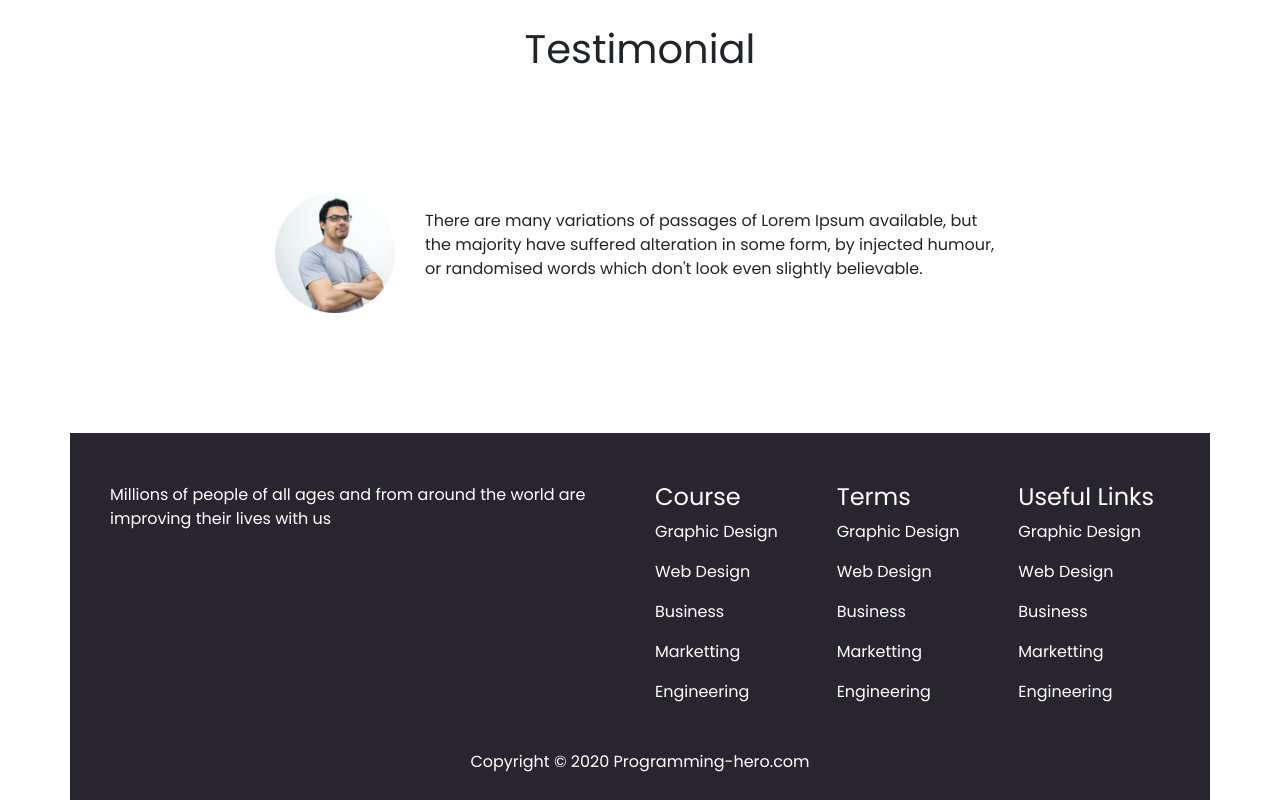
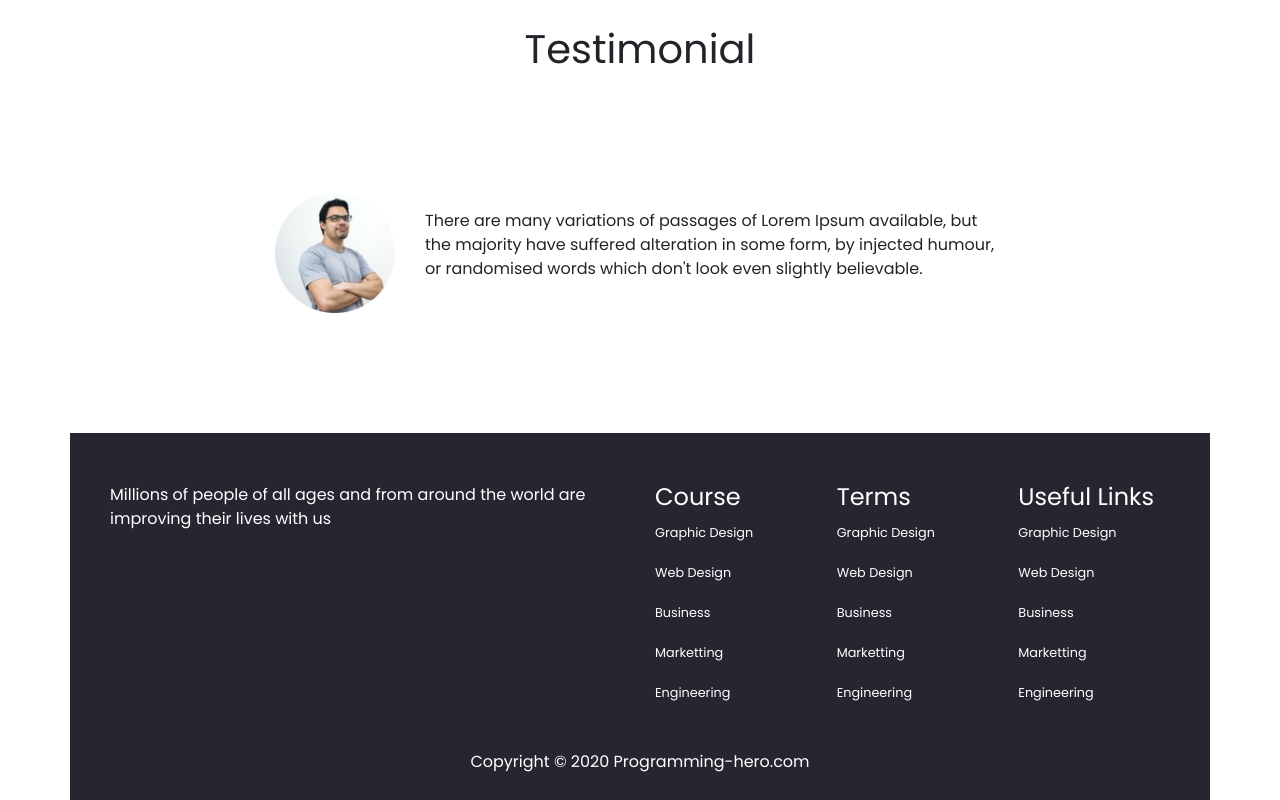
Before and after one commit to mahmuduhasan/e-school, a plain HTML site: page index.html in a window 1280 px wide. Shown: the part 1726-2526 px from the top of the page. Drawn offline with nearby package versions, Linux system fonts and the light colour scheme.

Commit message:
Update index.html

```diff
--- a/index.html
+++ b/index.html
@@ -158,27 +158,27 @@
             </div>
             <div class="col-md-2">
                 <h4>Course</h4>
-                <p>Graphic Design</p>
-                <p>Web Design</p>
-                <p>Business</p>
-                <p>Marketting</p>
-                <p>Engineering</p>
+                <p><small>Graphic Design</small></p>
+                <p><small>Web Design</small></p>
+                <p><small>Business</small></p>
+                <p><small>Marketting</small></p>
+                <p><small>Engineering</small></p>
             </div>
             <div class="col-md-2">
                 <h4>Terms</h4>
-                <p>Graphic Design</p>
-                <p>Web Design</p>
-                <p>Business</p>
-                <p>Marketting</p>
-                <p>Engineering</p>
+                <p><small>Graphic Design</small></p>
+                <p><small>Web Design</small></p>
+                <p><small>Business</small></p>
+                <p><small>Marketting</small></p>
+                <p><small>Engineering</small></p>
             </div>
             <div class="col-md-2">
                 <h4>Useful Links</h4>
-                <p>Graphic Design</p>
-                <p>Web Design</p>
-                <p>Business</p>
-                <p>Marketting</p>
-                <p>Engineering</p>
+                <p><small>Graphic Design</small></p>
+                <p><small>Web Design</small></p>
+                <p><small>Business</small></p>
+                <p><small>Marketting</small></p>
+                <p><small>Engineering</small></p>
             </div>
         </div>
         <p style="text-align: center; margin-top: 30px;">Copyright © 2020 Programming-hero.com</p>
```
